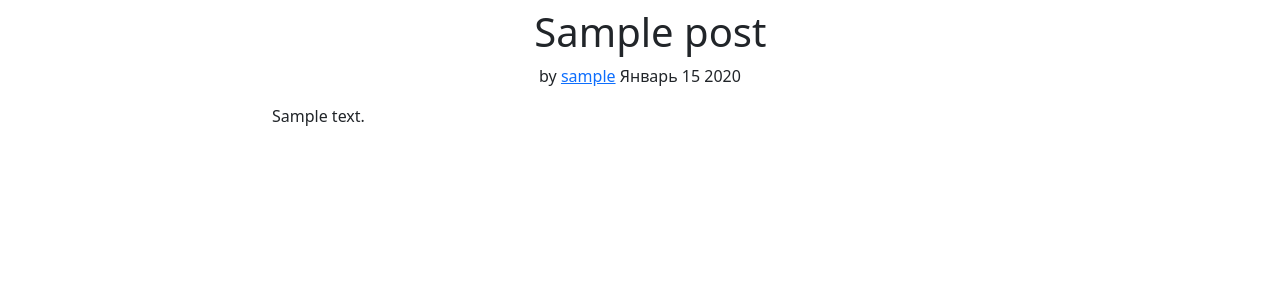
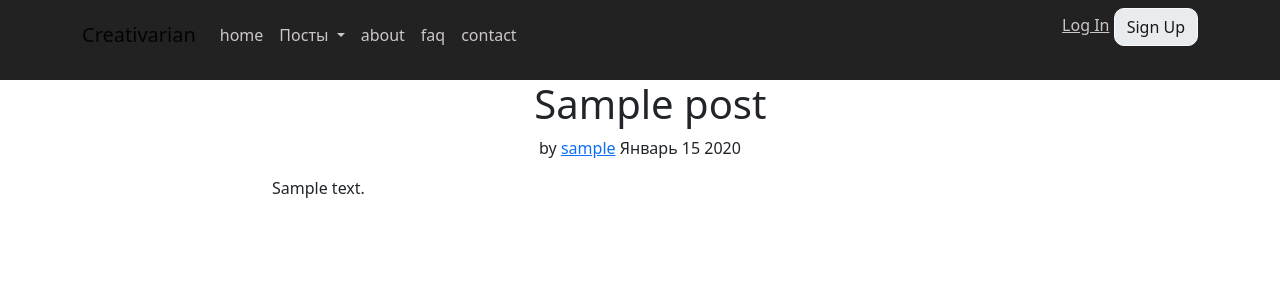
Before and after one commit to ChewbaccaChew/django-social-network, a Django app: a page that uses WebNet/blog/templates/blog/user_posts.html in a window 1280 px wide. Shown: the top 300 px of the page. Run offline with Django 4.2, Linux system fonts and the light colour scheme; tables that the repository leaves empty hold one stand-in row (values such as "Sample post"); some libraries are stand-ins or nearby versions.

Commit message:
Added NavBar

```diff
--- a/WebNet/blog/templates/blog/user_posts.html
+++ b/WebNet/blog/templates/blog/user_posts.html
@@ -1,10 +1,17 @@
 {% extends 'blog/base_blog.html' %}
 
-{% block title %}Post{% endblock %}
+{% block title %}
+    {% if post %}
+        {{post.title}}
+    {% else %}
+        Все посты пользователя...
+    {% endif %}
+{% endblock %}
 
 {% block content_blog %}
 <div class="row">
     <div class="col-lg-10 col-xl-8 offset-lg-1 offset-xl-2">
+        {% if blog_post_user_list %}
             {% for post in blog_post_user_list %}
             <div class="intro">
                 <h1 class="text-center" data-bss-hover-animate="pulse">&nbsp;
@@ -19,6 +26,9 @@
                 <figure class="figure d-block"></figure>
             </div>
             {% endfor %}
+        {% else %}
+            <p class="text-center">Пока записей нет</p>
+        {% endif %}
     </div>
 </div>
 {% endblock %}
--- a/WebNet/templates/templates_project/base.html
+++ b/WebNet/templates/templates_project/base.html
@@ -1,4 +1,3 @@
-{# {% include 'templates_project/navbar.html' %} #}
 {# импорты bootstrap, js, Jquery для всего проекта #}
 
 <!doctype html>
@@ -6,11 +5,11 @@
   <head>
     <meta charset="utf-8">
     <meta name="viewport" content="width=device-width, initial-scale=1">
-    <title></title>
     <link href="https://cdn.jsdelivr.net/npm/bootstrap@5.2.2/dist/css/bootstrap.min.css" rel="stylesheet" integrity="sha384-Zenh87qX5JnK2Jl0vWa8Ck2rdkQ2Bzep5IDxbcnCeuOxjzrPF/et3URy9Bv1WTRi" crossorigin="anonymous">
+    <title>{% block title %}{% endblock %}</title>
   </head>
   <body>
-    <h1></h1>
+    {% include 'templates_project/navbar.html' %}
     {% block content %}{% endblock %}
     <script src="https://cdn.jsdelivr.net/npm/bootstrap@5.2.2/dist/js/bootstrap.bundle.min.js" integrity="sha384-OERcA2EqjJCMA+/3y+gxIOqMEjwtxJY7qPCqsdltbNJuaOe923+mo//f6V8Qbsw3" crossorigin="anonymous"></script>
   </body>
--- a/WebNet/templates/templates_project/navbar.html
+++ b/WebNet/templates/templates_project/navbar.html
@@ -0,0 +1,36 @@
+<nav class="navbar navbar-light navbar-expand-md navbar-fixed-top navigation-clean-button"
+     style="background: rgb(34,34,34);border-radius: 20;border-top-left-radius: 20;
+     border-top-right-radius: 20;border-bottom-right-radius: 20;border-bottom-left-radius: 20;
+     border-style: none;padding-top: 0;padding-bottom: 10px;">
+    <div class="container">
+        <button data-bs-toggle="collapse" class="navbar-toggler" data-bs-target="#navcol-1">
+            <span class="visually-hidden">Toggle navigation</span>
+            <span class="navbar-toggler-icon"></span>
+        </button>
+        <div><a class="navbar-brand" href="#"><span>Creativarian </span> </a></div>
+        <div class="collapse navbar-collapse" id="navcol-1" style="color: rgb(255,255,255);">
+            <ul class="navbar-nav nav-right">
+                <li class="nav-item"><a class="nav-link active" href="index.html" style="color: rgba(224,217,217,0.9);">home </a></li>
+                <li class="nav-item dropdown">
+                    <a class="dropdown-toggle nav-link" aria-expanded="false"
+                       data-bs-toggle="dropdown" href="#" style="color: rgba(224,217,217,0.9);">Посты
+                    </a>
+                    <div class="dropdown-menu">
+                        <a class="dropdown-item" href="#"></a>
+                        <a class="dropdown-item" href="#">Все посты</a>
+                        <a class="dropdown-item" href="{% url 'user-posts-list' user %}">Мои посты</a>
+                    </div>
+                </li>
+                <li class="nav-item"><a class="nav-link" href="about.html" style="color: rgba(224,217,217,0.9);">about </a></li>
+                <li class="nav-item"><a class="nav-link" href="faq.html" style="color: rgba(224,217,217,0.9);">faq </a></li>
+                <li class="nav-item"><a class="nav-link" href="contact.html" style="color: rgba(224,217,217,0.9);">contact </a></li>
+            </ul>
+            <p class="ms-auto navbar-text actions">
+                <a class="login" href="login.html" style="color: rgba(224,217,217,0.9);">Log In</a>
+                <a class="btn btn-light action-button" role="button" href="signup.html"
+                   style="color: rgba(0,0,0,0.9);background: var(--bs-gray-200);border-radius: 10px;
+                   border-style: solid;border-color: rgba(0,0,0,0.9;font-size: 16px;padding: 5px 8px;)">Sign Up</a>
+            </p>
+        </div>
+    </div>
+</nav>
```
Lines whose indentation alone changed are shown as unchanged.
